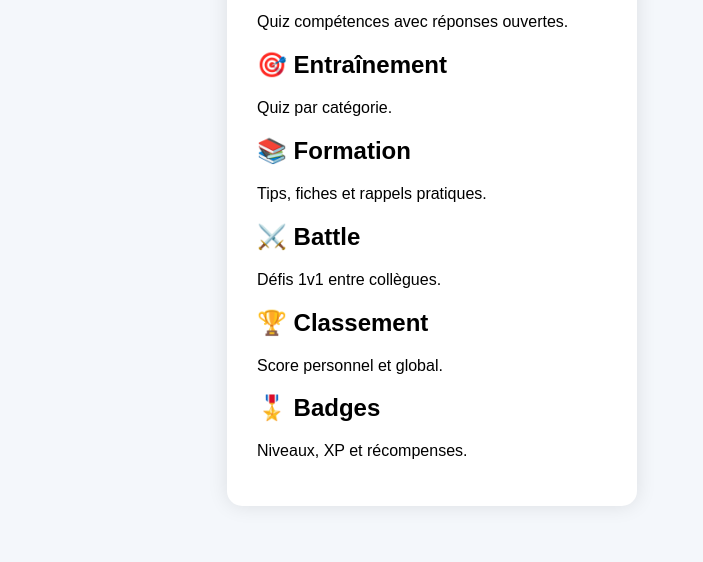
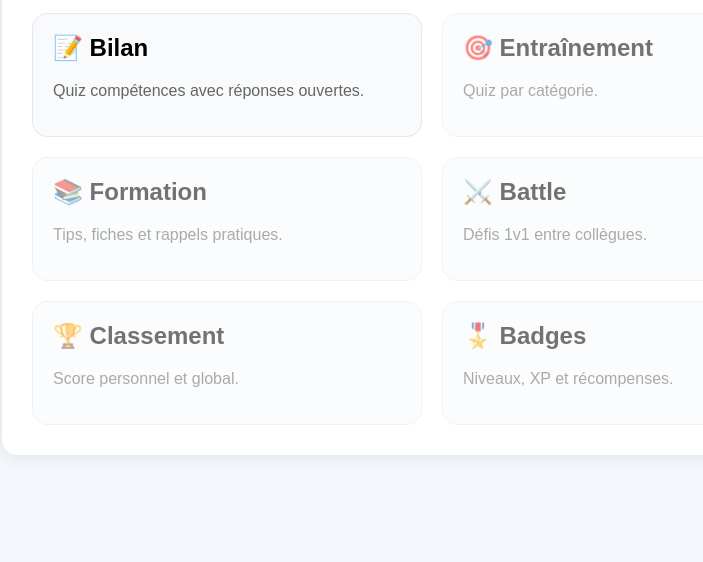
Before and after one commit to alexandrebabinh44/quizz-competences, a plain HTML site: page home.html in a window 1280 px wide. Shown: the part 238-800 px from the top of the page, without its empty margins (208-911 px from the left). Drawn offline with Linux system fonts and the light colour scheme.

Commit message:
Update style.css

```diff
--- a/style.css
+++ b/style.css
@@ -39,3 +39,44 @@ button {
 button:hover {
   background: #4338ca;
 }
+.wide {
+  width: 800px;
+  max-width: 90%;
+}
+
+.subtitle {
+  text-align: center;
+  color: #666;
+}
+
+.menu-grid {
+  display: grid;
+  grid-template-columns: repeat(2, 1fr);
+  gap: 20px;
+}
+
+.card {
+  background: #f8fafc;
+  padding: 20px;
+  border-radius: 15px;
+  cursor: pointer;
+  border: 1px solid #e5e7eb;
+  transition: 0.2s;
+}
+
+.card:hover {
+  transform: translateY(-3px);
+  box-shadow: 0 8px 20px rgba(0,0,0,0.08);
+}
+
+.card h2 {
+  margin-top: 0;
+}
+
+.card p {
+  color: #666;
+}
+
+.locked {
+  opacity: 0.55;
+}
```
